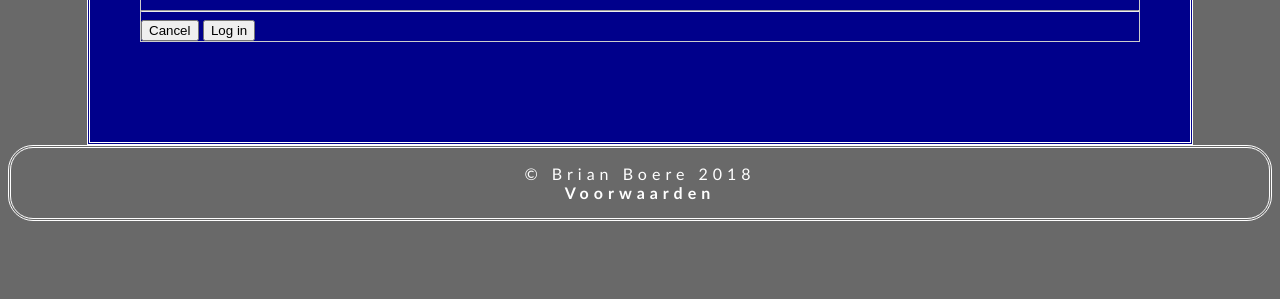
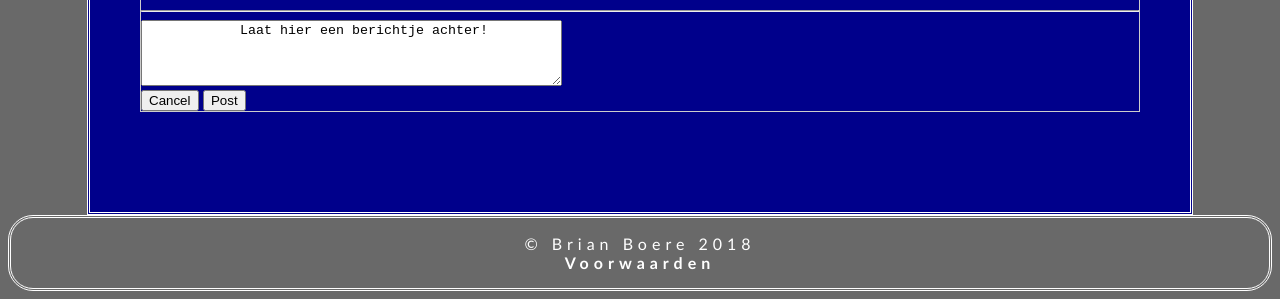
Before and after one commit to brinoo/bergsport, a plain HTML site: page bezoeker.html in a window 1280 px wide. Shown: the part 706-1005 px from the top of the page. Before the commit the page ends 935 px from the top, so only its background shows below. Drawn offline with Linux system fonts and the light colour scheme.

Commit message:
Update bezoeker.html

```diff
--- a/bezoeker.html
+++ b/bezoeker.html
@@ -53,9 +53,11 @@
     <form style="border:1px solid #ccc">
         <h1>Laat een berichtje achter</h1>
         <hr>
-
+        <textarea rows="4" cols="50">
+            Laat hier een berichtje achter!
+        </textarea>  </br>
         <button type="button">Cancel</button>
-        <button type="submit">Log in</button>
+        <button type="submit">Post</button>
     </form>
 
 </main>
```
